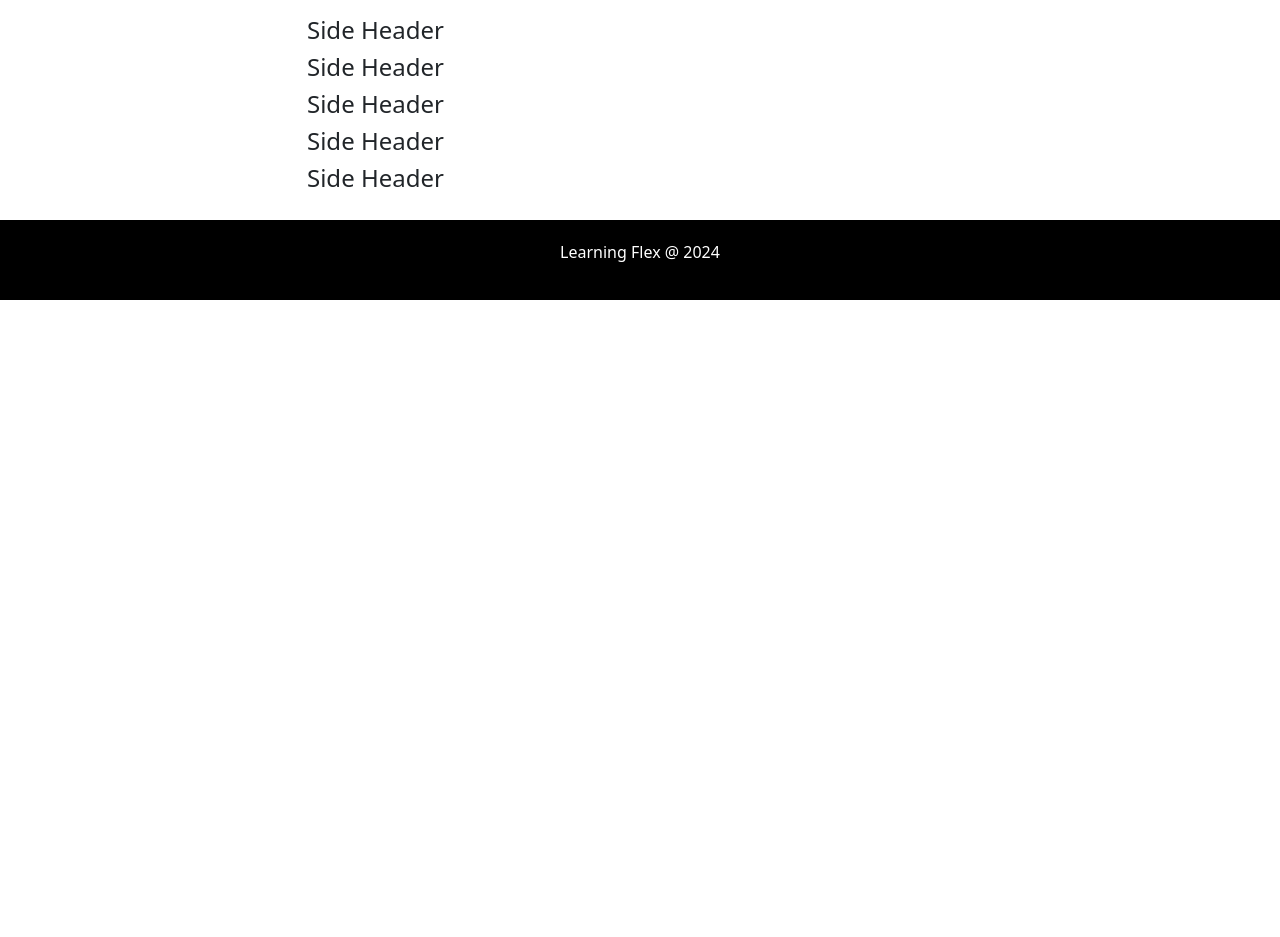
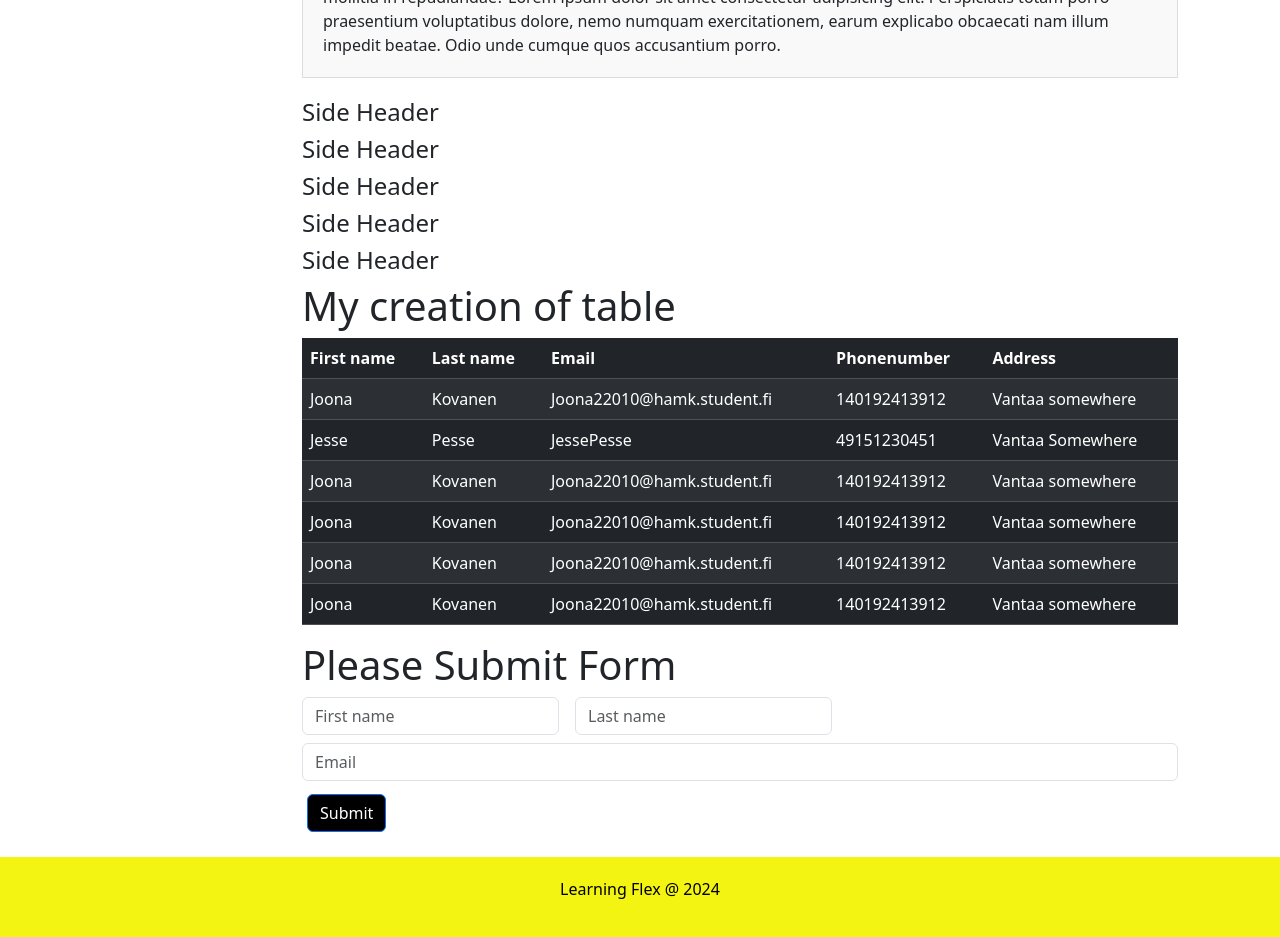
Before and after one commit to Joonsak/StaticWebsite, a plain HTML site: page exercises/exercise5.html in a window 1280 px wide. Shown: the part 886-1823 px from the top of the page. Before the commit the page ends 1186 px from the top, so only its background shows below. Drawn offline with nearby package versions, Linux system fonts and the light colour scheme.

Commit message:
exercise 6
One change for exercise 5 and exercise 6 done in exercise 5

```diff
--- a/exercises/exercise5.html
+++ b/exercises/exercise5.html
@@ -10,6 +10,33 @@
     <script src="https://cdn.jsdelivr.net/npm/bootstrap@5.3.2/dist/js/bootstrap.bundle.min.js" integrity="sha384-C6RzsynM9kWDrMNeT87bh95OGNyZPhcTNXj1NW7RuBCsyN/o0jlpcV8Qyq46cDfL" crossorigin="anonymous"></script>
 </head>
 <body>
+    <nav class="navbar navbar-expand-md navbar-light" style="background-color:      rgb(244, 244, 18);">
+        <a class="navbar-brand" href="#">
+            <h1 style="color: black;">NavigationBar</h1>
+        </a>
+        <button class="navbar-toggler" type="button" data-bs-toggle="collapse" data-bs-target="#navbarSupportedContent" aria-controls="navbarSupportedContent" aria-expanded="false" aria-label="Toggle navigation">
+            <span class="navbar-toggler-icon"></span>
+        </button>
+        <div  class="collapse navbar-collapse" id="navbarSupportedContent">
+            <ul class="navbar-nav me-auto mb-2 mb-lg-0">
+                <li class="nav-item">
+                    <a class="nav-link" href="../index.html">Home</a>
+                </li>
+                <li class="nav-item">
+                    <a class="nav-link" href="exercise1.html">Exercise1</a>
+                </li>
+                <li class="nav-item">
+                    <a class="nav-link" href="exercise2.html">Exercise2</a>
+                </li>
+                <li class="nav-item">
+                    <a  class="nav-link disabled" href="#">Exercise3</a>
+                </li>
+                <li class="nav-item">
+                    <a class="nav-link" href="exercise4.html">Exercise4</a>
+                </li>
+            </ul>
+        </div>
+    </nav>
     <header id="HeaderForExercise5">
         <h1>FlexBox trials</h1>
     </header>
@@ -53,6 +80,80 @@
                 <h4>Side Header</h4>
                 <h4>Side Header</h4>
             </aside>
+
+            <h1>My creation of table</h1>
+            <table class="table table-striped table-responsive table-dark table-hover">
+                <thead>
+                    <tr>
+                        <th>First name</th>
+                        <th>Last name</th>
+                        <th>Email</th>
+                        <th>Phonenumber</th>
+                        <th>Address</th>
+                    </tr>
+                </thead>
+
+                <tbody>
+                    <tr>
+                        <td>Joona</td>
+                        <td>Kovanen</td>
+                        <td>Joona22010@hamk.student.fi</td>
+                        <td>140192413912</td>
+                        <td>Vantaa somewhere</td>
+                    </tr>
+                    <tr>
+                        <td>Jesse</td>
+                        <td>Pesse</td>
+                        <td>JessePesse</td>
+                        <td>49151230451</td>
+                        <td>Vantaa Somewhere</td>
+                    </tr>
+                    <tr>
+                        <td>Joona</td>
+                        <td>Kovanen</td>
+                        <td>Joona22010@hamk.student.fi</td>
+                        <td>140192413912</td>
+                        <td>Vantaa somewhere</td>
+                    </tr>
+                    <tr>
+                        <td>Joona</td>
+                        <td>Kovanen</td>
+                        <td>Joona22010@hamk.student.fi</td>
+                        <td>140192413912</td>
+                        <td>Vantaa somewhere</td>
+                    </tr>
+                    <tr>
+                        <td>Joona</td>
+                        <td>Kovanen</td>
+                        <td>Joona22010@hamk.student.fi</td>
+                        <td>140192413912</td>
+                        <td>Vantaa somewhere</td>
+                    </tr>
+                    <tr>
+                        <td>Joona</td>
+                        <td>Kovanen</td>
+                        <td>Joona22010@hamk.student.fi</td>
+                        <td>140192413912</td>
+                        <td>Vantaa somewhere</td>
+                    </tr>
+                </tbody>
+            </table>
+
+            <h1>Please Submit Form</h1>
+            <form class="row gy-2 gx-3 align-items-center">
+                    <div class="col-auto">
+                        <input type="text" class="form-control" placeholder="First name" aria-label="First name">
+                    </div>
+                    <div class="col-auto">
+                        <input type="text" class="form-control" placeholder="Last name" aria-label="Last name">
+                    </div>
+                    <div>
+                        <input type="text" class="form-control" placeholder="Email" aria-label="Email">
+                    </div>
+                    <div>
+                        <button type="submit" class="btn btn-primary" style="background-color: black; color: white; margin: 5px;">Submit</button>
+                    </div>
+            </form>
         </main>
     </div>
     <footer>
--- a/styles/Exercise5.css
+++ b/styles/Exercise5.css
@@ -18,7 +18,6 @@ body {
     background-color: white;
     padding: 10px;
     display: block;
-    margin-left: 5px;
     font-size: 25px;
 }
 main {
@@ -42,8 +41,8 @@ main {
     line-height: 1.5;
 }
 footer {
-    background-color: black;
-    color: white;
+    background-color: rgb(244, 244, 18);
+    color: black;
     text-align: center;
     padding: 20px;
     display: flex;
```
